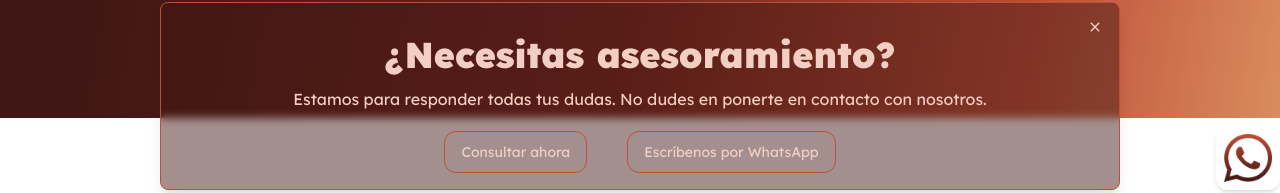
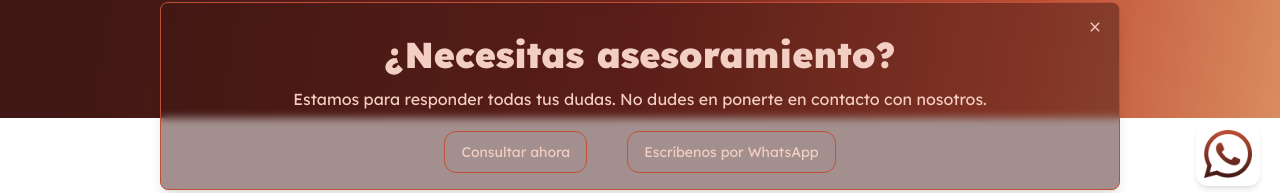
Before and after one commit to cajimenez96/sanchez-martinez, a React (Vite) app: page / in a window 1280 px wide. Shown: the part 594-787 px from the top of the page. Built offline with nearby package versions, Linux system fonts and the light colour scheme; no server answers.

Commit message:
fix whatsapp button

```diff
--- a/src/App.tsx
+++ b/src/App.tsx
@@ -26,7 +26,9 @@ function App() {
         <Route path={Navigation.post} element={<Posts />} />
         <Route path={`${Navigation.post}/:id`} element={<Post />} />
       </Router>
-      <Whatsapp tel={PHONE} />
+      <div className="w-auto m-5 fixed right-0 bottom-0 flex justify-end">
+        <Whatsapp tel={PHONE} />
+      </div>
       <Footer />
     </Head>
   )
--- a/src/components/Whatsapp/index.tsx
+++ b/src/components/Whatsapp/index.tsx
@@ -11,7 +11,7 @@ const Whatsapp: React.FC<IWhatsapp> = ({tel}) => {
   };
 
   return (
-    <div className="fixed bottom-4 left-[95%] z-50 w-full mx-auto" onClick={handleClick}>
+    <div onClick={handleClick}>
       <div className="w-16 p-2 rounded-xl flex justify-center items-center bg-blanco-blur shadow-md cursor-pointer">
         <img src={images.whatsapp} alt="Whatsapp" width={50} />
       </div>
```
